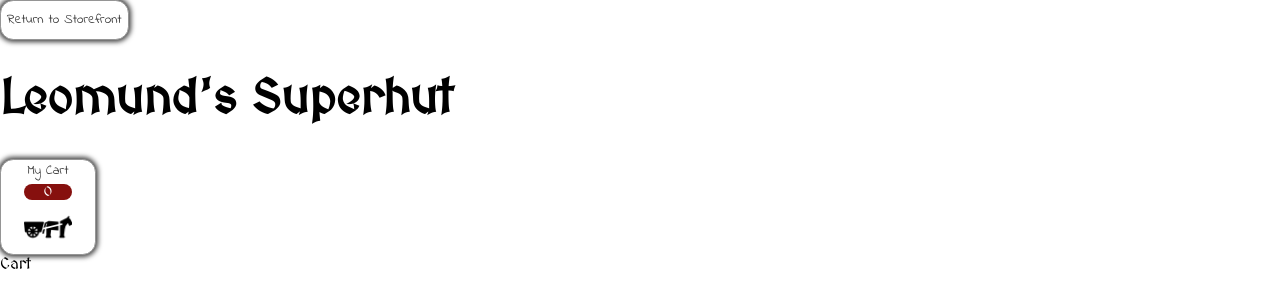
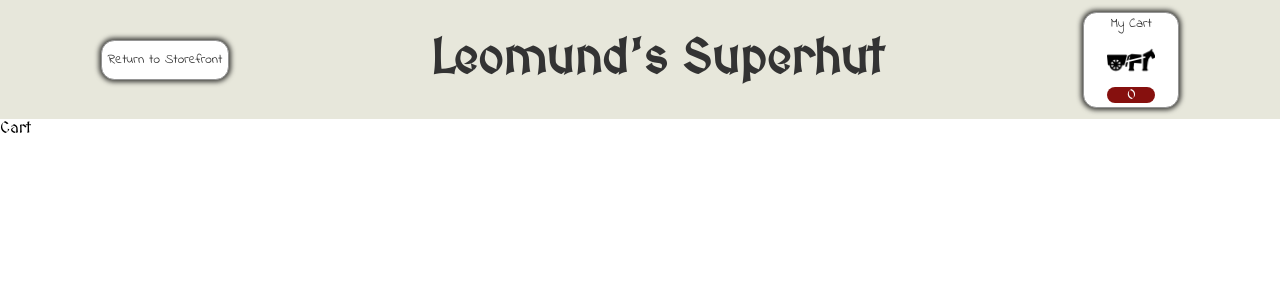
Before and after one commit to relyt4me/leomunds-superhut, a React (Create React App) app: page /cart in a window 1280 px wide. Shown: the top 308 px of the page. Built offline with nearby package versions, Linux system fonts and the light colour scheme.

Commit message:
Style Buttons

```diff
--- a/src/Components/Header/Header.js
+++ b/src/Components/Header/Header.js
@@ -5,12 +5,13 @@ import horseAndCart from '../../assets/horse-cart.png';
 
 const Header = ({ pageTitle, cart }) => {
   return (
-    <header>
+    <header className='page-header'>
       <button className='return-to-storefront-button'>Return to Storefront</button>
       <h1 className='page-title'>{pageTitle}</h1>
       <button className='my-cart-button'>
-        My Cart <span className='number-in-cart'>{cart.length}</span>
+        My Cart
         <img src={horseAndCart} className='horse-cart-img' alt={`Horse pulling a cart`} />
+        <span className='number-in-cart'>{cart.length}</span>
       </button>
     </header>
   );
```
